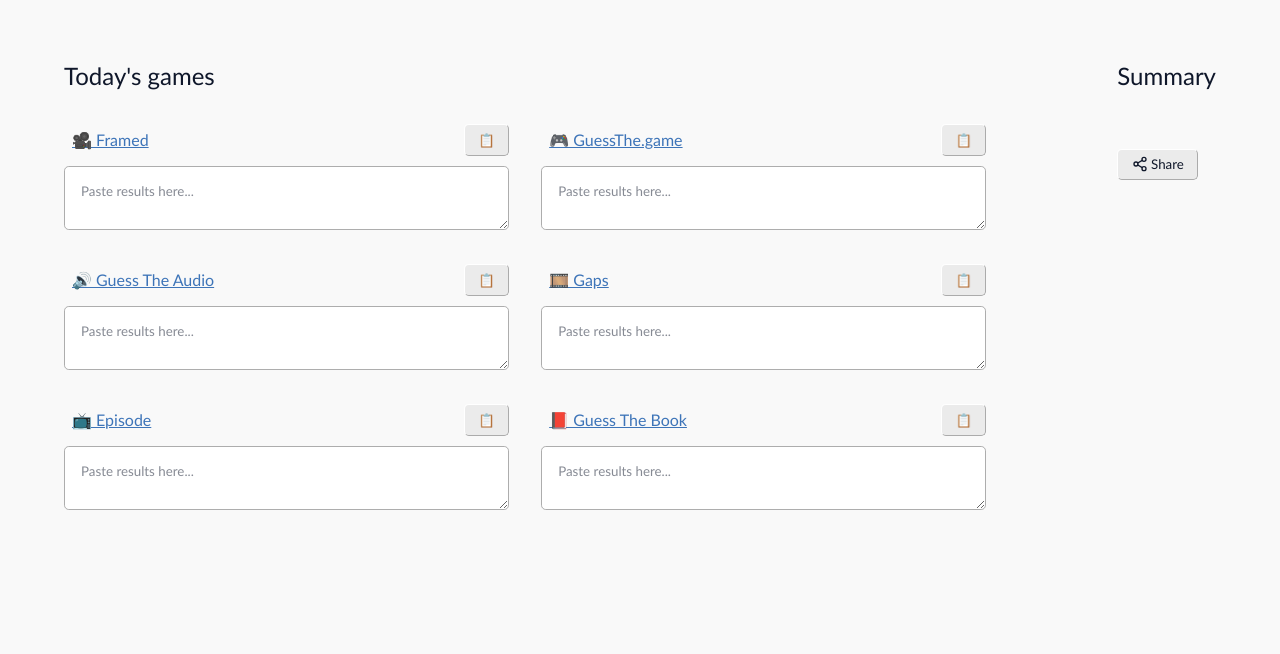
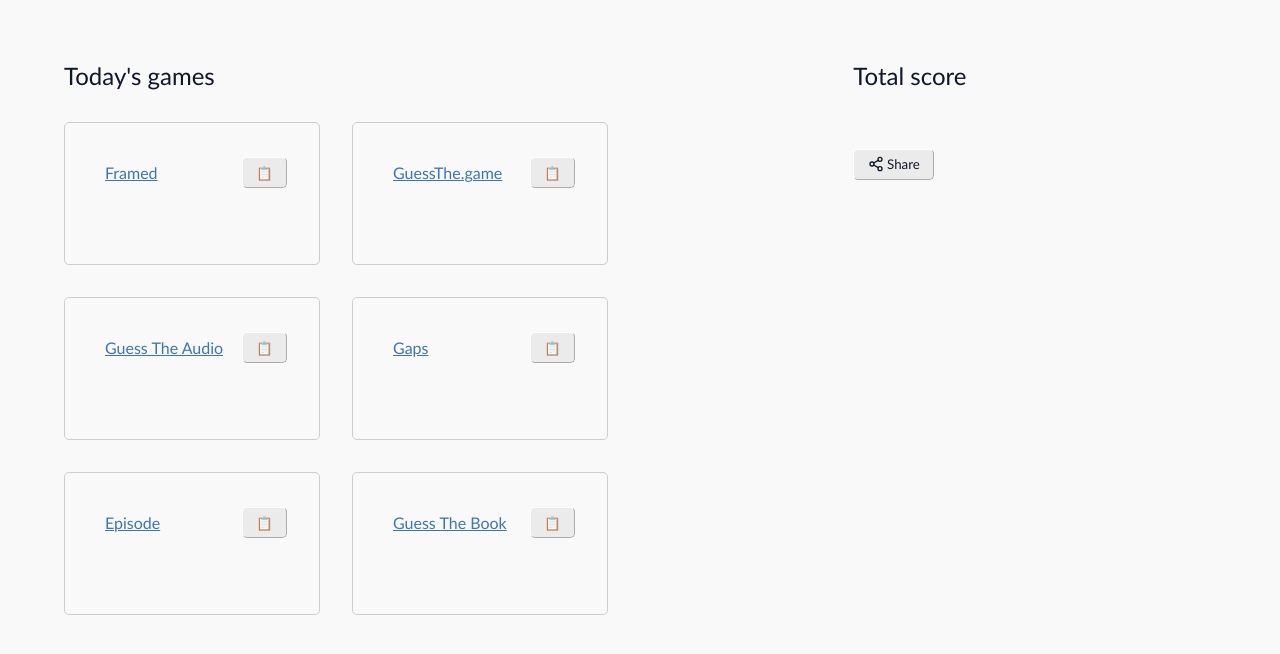
Before and after one commit to yvzn/titlequest, a plain HTML site: page index.html in a window 1280 px wide. Shown: the part 122-776 px from the top of the page. Drawn offline with Linux system fonts and the light colour scheme.

Commit message:
Remove textareas and show scores as plain text

```diff
--- a/index.html
+++ b/index.html
@@ -31,8 +31,7 @@
             --color-title-light: #B91C1C;
             --color-title-txt-light: #f9f9f9;
             --color-input-light: #ffffff;
-            --color-input-border-light: #ADADAD;
-            --color-input-txt-light: #0f172a;
+            --color-input-border-light: #CCCCCC;
             --color-button-light: #ebebeb;
             --color-button-border-light: #ffffff;
             --color-button-txt-light: #0f172a;
@@ -43,7 +42,6 @@
             --color-title-txt-dark: #f9f9f9;
             --color-input-dark: hsl(223, 48%, 21%);
             --color-input-border-dark: hsl(222, 49%, 41%);
-            --color-input-txt-dark: #f9f9f9;
             --color-button-dark: hsl(222, 49%, 41%);
             --color-button-border-dark: hsl(222, 49%, 41%);
             --color-button-txt-dark: #f9f9f9;
@@ -54,7 +52,6 @@
             --color-title-txt: var(--color-title-txt-light);
             --color-input: var(--color-input-light);
             --color-input-border: var(--color-input-border-light);
-            --color-input-txt: var(--color-input-txt-light);
             --color-button: var(--color-button-light);
             --color-button-border: var(--color-button-border-light);
             --color-button-txt: var(--color-button-txt-light);
@@ -72,14 +69,13 @@
                 --color-title-txt: var(--color-title-txt-dark);
                 --color-input: var(--color-input-dark);
                 --color-input-border: var(--color-input-border-dark);
-                --color-input-txt: var(--color-input-txt-dark);
                 --color-button: var(--color-button-dark);
                 --color-button-border: var(--color-button-border-dark);
                 --color-button-txt: var(--color-button-txt-dark);
             }
         }
 
-        @media screen and (max-width: 48em) {
+        @media screen and (max-width: 63em) {
             :root {
                 --space-1x: 1em;
                 --space-2x: 2em;
@@ -103,7 +99,7 @@
             display: grid;
             gap: var(--space-2x);
             grid-template-rows: auto auto;
-            grid-template-columns: auto auto;
+            grid-template-columns: 2fr 1fr;
             justify-items: start;
             padding: var(--space-2x);
         }
@@ -122,7 +118,7 @@
             }
         }
 
-        @media screen and (max-width: 48em) {
+        @media screen and (max-width: 63em) {
             form {
                 grid-template-columns: auto;
                 grid-template-rows: auto auto auto;
@@ -137,8 +133,12 @@
             border: 0;
             display: grid;
             grid-template-columns: 1fr auto;
+            grid-template-rows: auto auto;
             align-items: center;
             align-content: center;
+            border-radius: .3rem;
+            border: solid 1px var(--color-input-border);
+            padding: var(--space-1x);
         }
 
         h3 {
@@ -146,34 +146,22 @@
             margin-bottom: .5em;
             font-size: medium;
             font-weight: normal;
+            text-wrap: nowrap;
         }
 
         textarea {
-            background-color: var(--color-input);
-            border: solid 1px var(--color-input-border);
-            color: var(--color-input-txt);
-            height: 4rem;
-            padding: 1rem;
-            width: 100%;
             grid-column: 1 / 3;
-            border-radius: .3rem;
-            overflow: hidden;
+            grid-row: 2 / 3;
+            visibility: hidden;
         }
 
-        textarea:focus-within {
-            height: 7rem;
-            overflow: auto;
-        }
-
-        @media screen and (max-width: 48em) {
-            textarea:focus-within {
-                height: 4rem;
-            }
-        }
-
-        textarea::placeholder {
-            color: var(--color-input-txt);
-            opacity: .5;
+        samp {
+            display: block;
+            grid-column: 1 / 3;
+            grid-row: 2 / 3;
+            width: 100%;
+            height: 100%;
+            padding: .5em;
         }
 
         section {
@@ -195,10 +183,10 @@
         }
 
         section:first-of-type fieldset {
-            width: 45%;
+            width: 16em;
         }
 
-        @media screen and (max-width: 48em) {
+        @media screen and (max-width: 63em) {
             section:first-of-type fieldset {
                 width: 90%;
             }
@@ -238,46 +226,52 @@
         <section>
             <h2>Today's games</h2>
             <fieldset>
-                <h3><a href="https://framed.wtf/" id="link-framed" data-for="framed">🎥 Framed</a></h3>
+                <h3><a href="https://framed.wtf/" id="link-framed" data-for="framed">Framed</a></h3>
                 <button type="button" hidden data-for="framed" class="paste-button"
                     aria-label="Paste results">📋</button>
                 <textarea id="framed" placeholder="Paste results here..."></textarea>
+                <samp id="score-framed"></samp>
             </fieldset>
             <fieldset>
-                <h3><a href="https://guessthe.game/" id="link-guessthegame" data-for="guessthegame">🎮 GuessThe.game</a>
+                <h3><a href="https://guessthe.game/" id="link-guessthegame" data-for="guessthegame">GuessThe.game</a>
                 </h3>
                 <button type="button" hidden data-for="guessthegame" class="paste-button"
                     aria-label="Paste results">📋</button>
                 <textarea id="guessthegame" placeholder="Paste results here..."></textarea>
+                <samp id="score-guessthegame"></samp>
             </fieldset>
             <fieldset>
-                <h3><a href="https://guesstheaudio.com/" id="link-guesstheaudio" data-for="guesstheaudio">🔊 Guess The
+                <h3><a href="https://guesstheaudio.com/" id="link-guesstheaudio" data-for="guesstheaudio">Guess The
                         Audio</a></h3>
                 <button type="button" hidden data-for="guesstheaudio" class="paste-button"
                     aria-label="Paste results">📋</button>
                 <textarea id="guesstheaudio" placeholder="Paste results here..."></textarea>
+                <samp id="score-guesstheaudio"></samp>
             </fieldset>
             <fieldset>
-                <h3><a href="https://gaps.wtf/" id="link-gaps" data-for="gaps">🎞️ Gaps</a></h3>
+                <h3><a href="https://gaps.wtf/" id="link-gaps" data-for="gaps">Gaps</a></h3>
                 <button type="button" hidden data-for="gaps" class="paste-button" aria-label="Paste results">📋</button>
                 <textarea id="gaps" placeholder="Paste results here..."></textarea>
+                <samp id="score-gaps"></samp>
             </fieldset>
             <fieldset>
-                <h3><a href="https://episode.wtf/" id="link-episode" data-for="episode">📺 Episode</a></h3>
+                <h3><a href="https://episode.wtf/" id="link-episode" data-for="episode">Episode</a></h3>
                 <button type="button" hidden data-for="episode" class="paste-button"
                     aria-label="Paste results">📋</button>
                 <textarea id="episode" placeholder="Paste results here..."></textarea>
+                <samp id="score-episode"></samp>
             </fieldset>
             <fieldset>
-                <h3><a href="https://guessthebook.app/" id="link-guessthebook" data-for="guessthebook">📕 Guess The
+                <h3><a href="https://guessthebook.app/" id="link-guessthebook" data-for="guessthebook">Guess The
                         Book</a></h3>
                 <button type="button" hidden data-for="guessthebook" class="paste-button"
                     aria-label="Paste results">📋</button>
                 <textarea id="guessthebook" placeholder="Paste results here..."></textarea>
+                <samp id="score-guessthebook"></samp>
             </fieldset>
         </section>
         <section>
-            <h2>Summary</h2>
+            <h2>Total score</h2>
             <pre></pre>
             <button type="button" id="share">
                 <svg xmlns="http://www.w3.org/2000/svg" width="16" height="16" viewBox="0 0 24 24" fill="none"
@@ -305,7 +299,12 @@
 
         const results = document.querySelector("pre");
 
-        function handleChange() {
+        function handleChange(event) {
+            const textareaId = event.currentTarget.id;
+            const scoreTag = document.getElementById(`score-${textareaId}`);
+            var score = cleanup(event.currentTarget.value);
+            scoreTag.innerText = score.substring(score.indexOf(' ') + 1);
+
             const aggregated = allTextareas.reduce(
                 (accumulator, textarea) => [...accumulator, cleanup(textarea.value)],
                 []);
@@ -392,14 +391,9 @@
 
         addEventListener('focus', async function (event) {
             if (!navigator.clipboard.readText) return;
-
             if (!focusedTextareaId) return;
 
             let textarea = document.getElementById(focusedTextareaId);
-            let hasFocus = textarea && textarea === document.activeElement
-
-            if (!hasFocus) return;
-
             await pasteClipboardContent(textarea);
 
             focusedTextareaId = undefined;
```
